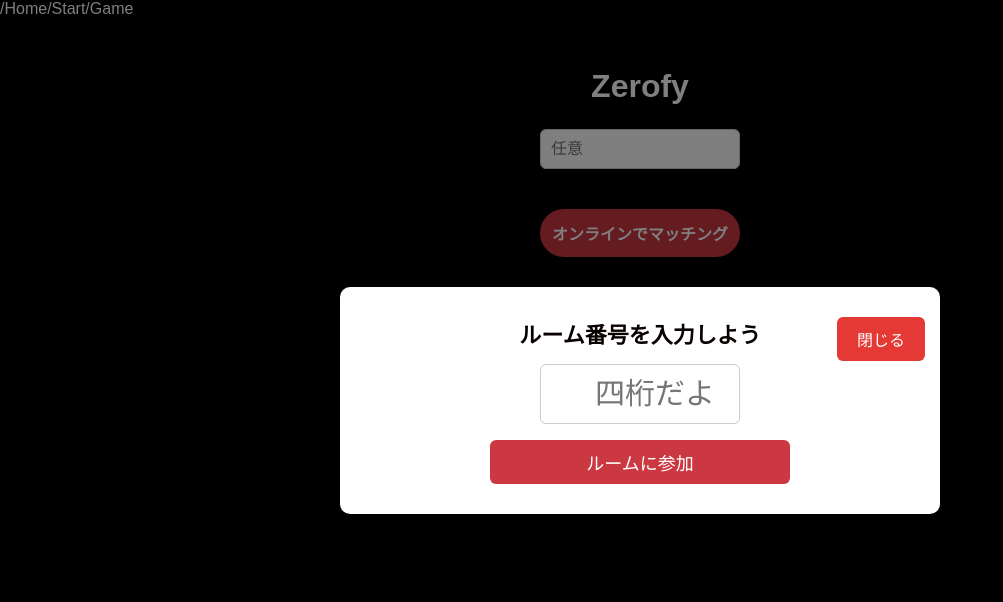
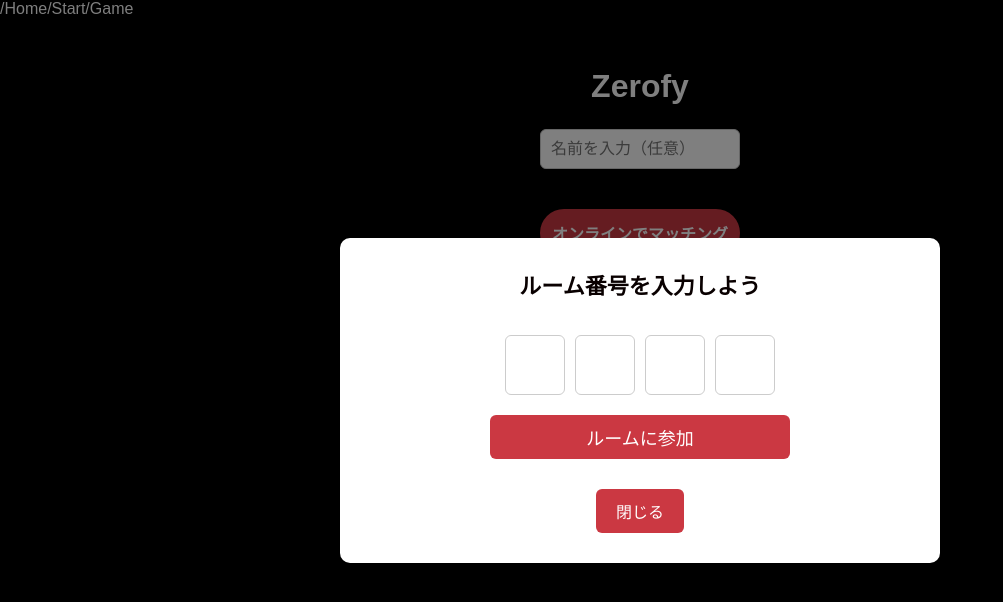
Before and after one commit to mitsui6969/Zerofy, a Next.js app in the folder frontend/: page / in a window 1280 px wide. Both pictures are taken after a click on the button "友達と遊ぶ". Shown: the top 602 px of the page, without its empty margins (0-1003 px from the left). Built offline with nearby package versions, Linux system fonts and the light colour scheme.

Commit message:
友達マッチング 　入力欄変更

```diff
--- a/frontend/src/app/page.js
+++ b/frontend/src/app/page.js
@@ -3,68 +3,59 @@ import React, { useEffect, useState } from "react";
 import { useRouter } from "next/navigation";
 import "./style/home.css";
 import { useSocketStore } from "./store/socketStore";
-import"./style/sub_box.css";
+import "./style/sub_box.css";
 import "./style/friend.css";
+
 export default function Home() {
   const [modalType, setModalType] = useState(null);
-  const [playerName, setPlayerName] = useState("test player");
-  const [roomID, setRoomID] = useState(""); // 友達のルームID入力用
-  const [isMatchmaking, setIsMatchmaking] = useState(false); // マッチング中かどうかの状態
+  const [playerName, setPlayerName] = useState("");
+  const [roomID, setRoomID] = useState("");
+  const [isMatchmaking, setIsMatchmaking] = useState(false);
   const router = useRouter();
 
-  // Zustandストアから必要な関数と状態を取得
   const connect = useSocketStore((state) => state.connect);
-  const sendMessage = useSocketStore((state) => state.sendMessage);
   const room = useSocketStore((state) => state.room);
   const isConnected = useSocketStore((state) => state.isConnected);
   const disconnect = useSocketStore((state) => state.disconnect);
 
-  // ページがロードされた時に接続状態をリセット
   useEffect(() => {
-    // ページロード時に接続を切断し、状態をリセット
     disconnect();
     setIsMatchmaking(false);
-  }, []);
+  }, [disconnect]);
 
-  // マッチングボタンがクリックされたときの処理
   const handleMatchmakingClick = () => {
-    // 既に接続済みの場合は何もしない
     if (isConnected) return;
 
-    setIsMatchmaking(true); // マッチング開始フラグを設定
+    setIsMatchmaking(true);
     const message = {
       type: "JOIN",
-      roomID: roomID, // ランダムマッチングなので空
+      roomID: "", // ランダムマッチングは空
       playerName: playerName || `Guest-${Math.floor(Math.random() * 1000)}`,
       friend: false,
     };
-    connect(message); // 作成したメッセージを渡して接続開始
+    connect(message);
   };
 
-  // 友達と遊ぶ機能でルームに参加する処理
   const handleJoinRoom = () => {
     if (!roomID || roomID.length !== 4) {
       alert("4桁のルーム番号を入力してください");
       return;
     }
-
     if (isConnected) return;
 
-    setIsMatchmaking(true); // マッチング開始フラグを設定
+    setIsMatchmaking(true);
     const message = {
       type: "JOIN",
-      roomID: roomID,
+      roomID,
       playerName: playerName || `Guest-${Math.floor(Math.random() * 1000)}`,
       friend: true,
     };
     connect(message);
-    setModalType(null); // モーダルを閉じる
+    setModalType(null);
   };
 
-  // roomの状態を監視し、ルームに参加できたらページ遷移する
   useEffect(() => {
     if (room && isMatchmaking) {
-      // ルーム情報がセットされ、かつマッチング中の場合のみゲームページに遷移
       router.push("/game");
     }
   }, [room, isMatchmaking, router]);
@@ -76,8 +67,10 @@ export default function Home() {
 
         <input
           type='text'
-          placeholder='任意'
+          placeholder='名前を入力（任意）'
           className='usernameInput'
+          value={playerName}
+          onChange={(e) => setPlayerName(e.target.value)}
         />
 
         <div className='menu'>
@@ -85,7 +78,7 @@ export default function Home() {
         </div>
 
         <div className='menu2'>
-            <button onClick={() =>setModalType("play")}>友達と遊ぶ</button>
+          <button onClick={() => setModalType("play")}>友達と遊ぶ</button>
         </div>
 
         <div className='menu3'>
@@ -96,30 +89,65 @@ export default function Home() {
       {modalType && (
         <div className='modal-overlay' onClick={() => setModalType(null)}>
           <div className='modal-content' onClick={(e) => e.stopPropagation()}>
-      {modalType === "play"&&(
+            {modalType === "play" && (
               <>
-
                 <h2 className='sub_box2'>ルーム番号を入力しよう</h2>
 
+                <div className="room-inputs">
+                  {[0, 1, 2, 3].map((i) => (
                     <input
-          type='text'
-          placeholder='　四桁だよ！'
-          className='PassInput'
-          value={roomID}
+                    key={i}
+                    type="text"
+                    maxLength={1}
+                      value={roomID[i] || ""}
                       onChange={(e) => {
-            const onlyNumbers = e.target.value.replace(/\D/g, ''); // 数字以外を除去
-            if (onlyNumbers.length <= 4) setRoomID(onlyNumbers);   // 4桁まで
+                        const val = e.target.value.replace(/\D/g, "").slice(0, 1);
+                        const newRoomID = roomID.split("");
+                        newRoomID[i] = val;
+                        setRoomID(newRoomID.join(""));
+
+        if (val && i < 3) {
+          const nextInput = document.getElementById(`room-input-${i + 1}`);
+          if (nextInput) nextInput.focus();
+        }
       }}
-          inputMode="numeric"   // モバイルで数字キーボードが出るように
-          maxLength={4}         // 入力可能な最大文字数
+      onKeyDown={(e) => {
+        if (e.key === " ") {  // スペースキーで戻る
+          e.preventDefault(); // スペースのスクロールなどを防止
+          if (i > 0) {
+            const prevInput = document.getElementById(`room-input-${i - 1}`);
+            if (prevInput) prevInput.focus();
+          }
+        }
+        if (e.key === "Enter" && roomID.length === 4) {
+          handleJoinRoom(); // 4桁揃っていたら参加処理を呼び出す
+        }
+
+        if (e.key === "Backspace") {  // バックスペースで戻る（あると便利）
+          if (!roomID[i] && i > 0) {
+            const prevInput = document.getElementById(`room-input-${i - 1}`);
+            if (prevInput) prevInput.focus();
+          }
+        }
+
+      }}
+      inputMode="numeric"
+      id={`room-input-${i}`}
     />
+  ))}
+</div>
+
                 <button onClick={handleJoinRoom} className='join-button'>
                   ルームに参加
+                </button>
+
+                <button className='close-friend' onClick={() => setModalType(null)}>
+                  閉じる
                 </button>
               </>
             )}
 
-      {modalType === 'howto'&&(
+            {modalType === 'howto' && (
               <>
                 <h2>計算対戦</h2>
                 <div className="sub_box">
@@ -139,8 +167,7 @@ export default function Home() {
                       <li>二人とも同じ計算式を解くよ（例：1 + 1 = ?）</li>
                       <li>相手より早く解こう！</li>
                       <li>
-        たまーに負けているプレイヤーが条件を決められる！
-          <br />
+                        たまーに負けているプレイヤーが条件を決められる！<br />
                         例：計算式に「5は出したくない」など
                       </li>
                     </ul>
@@ -155,13 +182,13 @@ export default function Home() {
                       <li>持ちポイントが先に0になったら勝ちだよ</li>
                     </ul>
                   </div>
+
+                  <button className='close-howto' onClick={() => setModalType(null)}>
+                    閉じる
+                  </button>
                 </div>
               </>
             )}
-
-      <button className='close-button' onClick={()=> setModalType(null)}>
-        閉じる
-      </button>
           </div>
         </div>
       )}
--- a/frontend/src/app/style/friend.css
+++ b/frontend/src/app/style/friend.css
@@ -3,17 +3,6 @@
     margin-bottom: 15px;
     color: #090000;
     text-align: center;
-}
-.PassInput {
-  width: 70%;       /* 横幅いっぱいに広げる */
-  max-width: 200px;  /* 最大幅を300pxに */
-  height: 60px;      /* 高さを少し大きめに */
-  font-size: 30px;   /* フォントサイズを大きく */
-  padding: 20px 24px; /* 入力内の余白を広げる */
-  margin-bottom: 16px; /* 下に余白をあけてボタンと離す */
-  border-radius: 6px; /* 角丸 */
-    border: 1px solid #ccc;
-  box-sizing: border-box; /* パディング込みで幅を調整 */
 }
 
 .join-button {
@@ -37,3 +26,59 @@
   flex-direction: column;
   align-items: center;
 }
+
+.close-friend {
+  margin-top: 30px;          /* 上に余白を作る */
+  align-self: center;        /* 横方向中央揃え（flex時） */
+  font-size: 16px;
+  background-color: #cb3842;
+  color: white;
+  border: none;
+  padding: 10px 20px;
+  border-radius: 6px;
+  cursor: pointer;
+  transition: background-color 0.3s ease;
+}
+
+.close-friend:hover {
+  background-color: #ab1b1b;
+}
+.close-howto {
+  margin-top: 30px;          /* 上に余白を作る */
+  align-self: center;        /* 横方向中央揃え（flex時） */
+  font-size: 16px;
+  background-color: #cb3842;
+  color: white;
+  border: none;
+  padding: 10px 20px;
+  border-radius: 6px;
+  cursor: pointer;
+  transition: background-color 0.3s ease;
+}
+
+.close-howto:hover {
+  background-color: #ab1b1b;
+}
+.room-inputs {
+  display: flex;
+  gap: 10px; /* マス間の隙間 */
+  justify-content: center;
+  margin: 20px 0; /* 上下の余白 */
+}
+
+.room-inputs input {
+  width: 60px;        /* マスの横幅 */
+  height: 60px;       /* マスの高さ */
+  font-size: 32px;    /* 大きめの数字フォント */
+  text-align: center; /* 中央揃え */
+  border: 1px solid #ccc;
+  border-radius: 6px;
+  box-sizing: border-box;
+  outline: none;
+  transition: border-color 0.2s ease;
+}
+
+.room-inputs input:focus {
+  border-color: #cb3842;
+  box-shadow: 0 0 5px #cb3842;
+}
```
Lines whose indentation alone changed are shown as unchanged.
